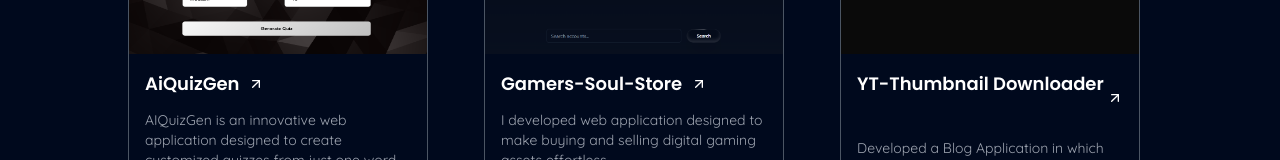
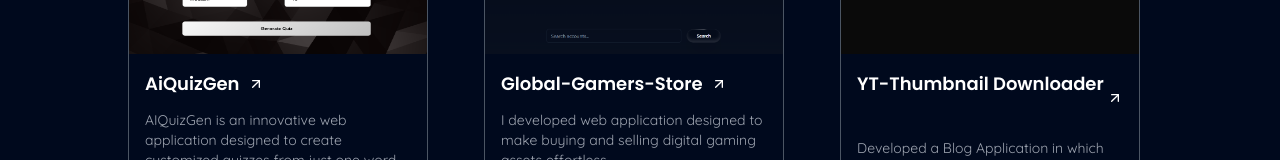
Before and after one commit to sahil-172002/portfolio, a React (Vite) app: page /projects in a window 1280 px wide. Shown: the part 300-460 px from the top of the page. Built offline with nearby package versions, Linux system fonts and the light colour scheme; no server answers.

Commit message:
redirected

```diff
--- a/src/components/Home/Home.jsx
+++ b/src/components/Home/Home.jsx
@@ -1,9 +1,6 @@
 import React from "react";
 import { Link } from "react-router-dom";
 import Type from "./Type";
-import CountUp from "react-countup";
-import Hero from "./hero.jpg";
-import Resume from "./Sahil Andhare_SDE.pdf";
 import About from "../About/About";
 <script defer src="https://cloud.umami.is/script.js" data-website-id="2ce6ea76-cb24-41c3-b94e-dc67c6cbbbc1"></script>
 // import { BackgroundGradient } from "../ui/background-gradient";
--- a/src/components/Projects/Projects.jsx
+++ b/src/components/Projects/Projects.jsx
@@ -29,7 +29,7 @@ function Projects() {
                     />
                     <Card
                         src={g2g}
-                        name="Gamers-Soul-Store"
+                        name="Global-Gamers-Store"
                         desc="I developed web application designed to make buying and selling digital gaming assets effortless."
                         T1="Node"
                         T2="React"
```
Also changed, not shown: vercel.json (added).
